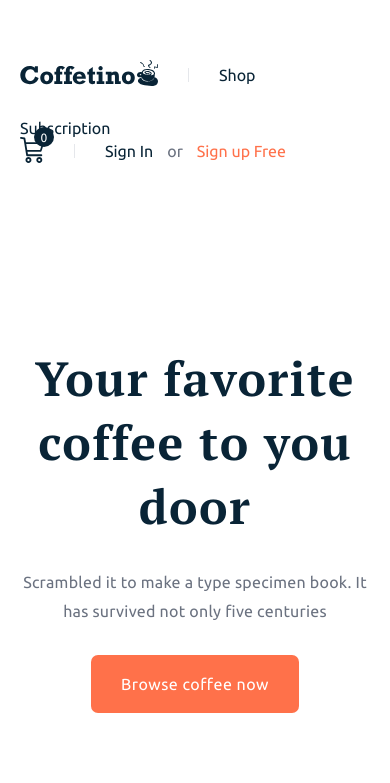
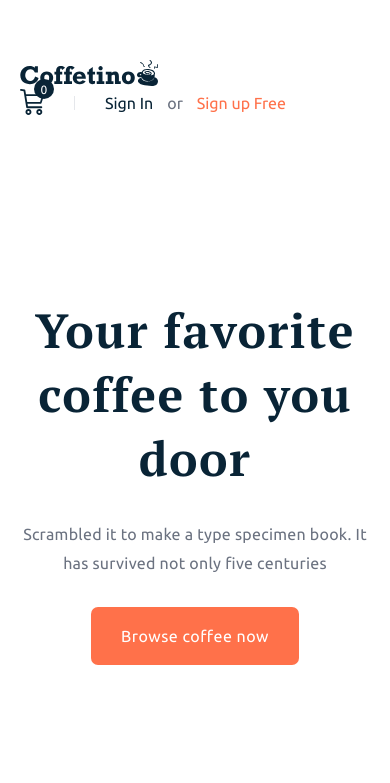
Before and after one commit to victorux/coffetino-app, a React (Create React App) app: page / in a window 390 px wide. Shown: the top 783 px of the page. Built offline with nearby package versions, Linux system fonts and the light colour scheme.

Commit message:
added breakpoint and adjusted the navigation

```diff
--- /dev/null
+++ b/src/components/styles/breakpoints.js
@@ -0,0 +1,19 @@
+const size = {
+  mobileS: '320px',
+  mobileM: '375px',
+  mobileL: '425px',
+  tablet: '768px',
+  laptop: '1024px',
+  laptopL: '1440px',
+  desktop: '2560px'
+};
+
+export const device = {
+  mobileS: `(max-width: ${size.mobileS})`,
+  mobileM: `(max-width: ${size.mobileM})`,
+  mobileL: `(max-width: ${size.mobileL})`,
+  tablet: `(max-width: ${size.tablet})`,
+  laptop: `(max-width: ${size.laptop})`,
+  laptopL: `(max-width: ${size.laptopL})`,
+  desktop: `(max-width: ${size.desktop})`
+};
--- a/src/components/ui/header/header.styles.js
+++ b/src/components/ui/header/header.styles.js
@@ -1,5 +1,6 @@
 import styled from 'styled-components';
 import globalVariables from '../../styles/globalVariables';
+import {device} from "../../styles/breakpoints.js";
 
 export const StyledHeader = styled.header`
   padding: 40px 0;
@@ -19,7 +20,29 @@ export const StyledNav = styled.nav`
   align-content: center;
 `
 
-export const LinksContainer = styled.div`
+export const LeftNavigation = styled.div`
+  display: flex;
+  flex-direction: row;
+  align-items: center;
+  flex-wrap: wrap;
+  gap: 30px;
+  font-size: ${globalVariables.fontSizes._400};
+`
+
+export const LeftLinksContainer = styled.div`
+  display: flex;
+  flex-direction: row;
+  align-items: center;
+  flex-wrap: wrap;
+  gap: 30px;
+  font-size: ${globalVariables.fontSizes._400};
+
+  /* Hide links when: viewport < tablet */
+  @media ${device.tablet}{
+    display: none;
+  }
+`
+export const RightNavigation = styled.div`
   display: flex;
   flex-direction: row;
   align-items: center;
--- a/src/components/ui/header/index.jsx
+++ b/src/components/ui/header/index.jsx
@@ -4,7 +4,9 @@ import {
   StyledHeader,
   Container,
   StyledNav,
-  LinksContainer,
+  LeftNavigation,
+  LeftLinksContainer,
+  RightNavigation,
   Link,
   StyledSpan,
   Separator,
@@ -15,13 +17,15 @@ function Header() {
     <StyledHeader>
       <Container>
         <StyledNav>
-          <LinksContainer>
+          <LeftNavigation>
             <Logo />
-            <Separator />
-            <Link href="" title="Shop">Shop</Link>
-            <Link href="" title="Shop">Subscription</Link>
-          </LinksContainer>
-          <LinksContainer>
+            <LeftLinksContainer>
+              <Separator />
+              <Link href="" title="Shop">Shop</Link>
+              <Link href="" title="Shop">Subscription</Link>
+            </LeftLinksContainer>
+          </LeftNavigation>
+          <RightNavigation>
             <CartIcon />
             <Separator />
             <div>
@@ -29,7 +33,7 @@ function Header() {
               <StyledSpan>or</StyledSpan>
               <Link href="" title="Sign up free" isHighlighted>Sign up Free</Link>
             </div>
-          </LinksContainer>
+          </RightNavigation>
         </StyledNav>
       </Container>
     </StyledHeader>
```
